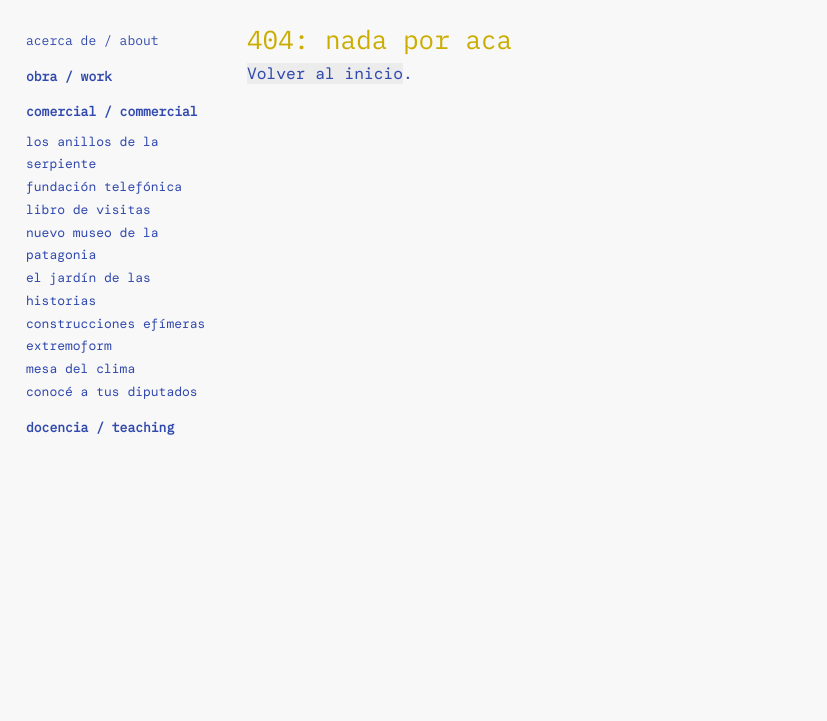
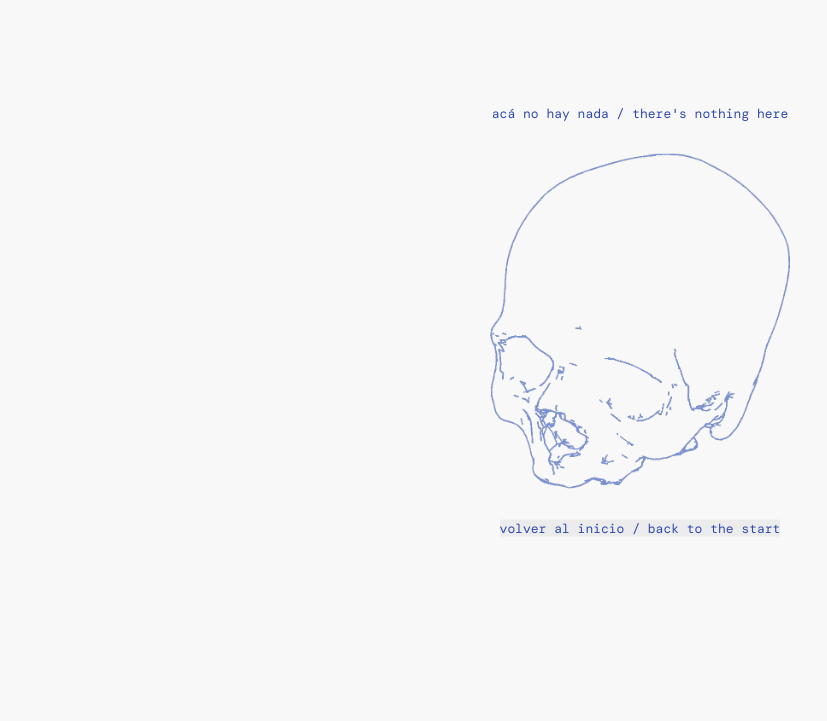
Before and after one commit to auzal/comercial-web, a plain HTML site: page 404.html in a window 1280 px wide. Shown: the part 79-800 px from the top of the page, without its empty margins (0-827 px from the left). Drawn offline with nearby package versions, Linux system fonts and the light colour scheme; a web font is replaced by a local one.

Commit message:
added 404 page

```diff
--- a/404.html
+++ b/404.html
@@ -41,205 +41,10 @@
 
   <body >
 
-    <div class="sidebar">
-  <div class="container sidebar-sticky">
-    <div class="sidebar-about">
-      <h2>
-
-          ariel uzal
-
-      </h2>
-      <p class="lead"></p>
-    </div>
-
-    <nav class="sidebar-nav">
-    <br>
-
-      <h4><a class="sidebar-nav-item" href="https://auzal.net/about.html">acerca de / about</a></h4>
-
-
-      <h4><a class="sidebar-nav-item" href="https://auzal.net"><b>obra / work</b></a></h4>
-
-
-      <h4><a class="sidebar-nav-item" href="index.html"><b>comercial / commercial</b></a></h4>
-
-
-
-
-
-
-
-
-
-
-
-
-
-
-
-
-
-
-
-
-
-
-              <a class="sidebar-nav-item" href="serpiente.html">los anillos de la serpiente</a>
-
-
-
-
-
-
-
-              <a class="sidebar-nav-item" href="fundacion_telefonica.html">fundación telefónica</a>
-
-
-
-
-
-
-
-              <a class="sidebar-nav-item" href="libro_de_visitas.html">libro de visitas</a>
-
-
-
-
-
-
-
-              <a class="sidebar-nav-item" href="museo_patagonia.html">nuevo museo de la patagonia</a>
-
-
-
-
-
-
-
-              <a class="sidebar-nav-item" href="el_jardin_de_las_historias.html">el jardín de las historias</a>
-
-
-
-
-
-
-
-              <a class="sidebar-nav-item" href="construcciones_efimeras.html">construcciones efímeras</a>
-
-
-
-
-
-
-
-              <a class="sidebar-nav-item" href="extremoform.html">extremoform</a>
-
-
-
-
-
-
-
-              <a class="sidebar-nav-item" href="mesa_del_clima.html">mesa del clima</a>
-
-
-
-
-
-
-
-              <a class="sidebar-nav-item" href="conoce_a_tus_diputados.html">conocé a tus diputados</a>
-
-
-
-
-
-
-              <h4><a class="sidebar-nav-item" href="https://teaching.auzal.net"><b>docencia / teaching</b></a></h4>
-
-  <!--
-
-
-
-
-
-
-
-
-
-            <a class="sidebar-nav-item" href="conoce_a_tus_diputados.html">conocé a tus diputados</a>
-
-
-
-
-
-            <a class="sidebar-nav-item" href="construcciones_efimeras.html">construcciones efímeras</a>
-
-
-
-
-
-            <a class="sidebar-nav-item" href="el_jardin_de_las_historias.html">el jardín de las historias</a>
-
-
-
-
-
-            <a class="sidebar-nav-item" href="extremoform.html">extremoform</a>
-
-
-
-
-
-            <a class="sidebar-nav-item" href="fundacion_telefonica.html">fundación telefónica</a>
-
-
-
-
-
-
-
-
-
-            <a class="sidebar-nav-item" href="libro_de_visitas.html">libro de visitas</a>
-
-
-
-
-
-            <a class="sidebar-nav-item" href="mesa_del_clima.html">mesa del clima</a>
-
-
-
-
-
-            <a class="sidebar-nav-item" href="museo_patagonia.html">nuevo museo de la patagonia</a>
-
-
-
-
-
-            <a class="sidebar-nav-item" href="serpiente.html">los anillos de la serpiente</a>
-
-
-
-
-       -->
-
-
-    </nav>
-
-
-  </div>
-</div>
-
-
-    <div class="content container">
-      <div class="page">
-  <h1 class="page-title">404: nada por aca</h1>
-  <p class="lead"><a href="index.html">Volver al inicio</a>.</p>
-</div>
-
+    <div class="error404">
+      acá no hay nada / there's nothing here
+      <img src="/public/images/404.png">
+      <a href="index.html">volver al inicio / back to the start</a>
     </div>
 
   </body>
--- a/feed.xml
+++ b/feed.xml
@@ -1 +1 @@
-<?xml version="1.0" encoding="utf-8"?><feed xmlns="http://www.w3.org/2005/Atom" ><generator uri="https://jekyllrb.com/" version="3.9.0">Jekyll</generator><link href="/feed.xml" rel="self" type="application/atom+xml" /><link href="/" rel="alternate" type="text/html" /><updated>2024-03-31T23:45:46-07:00</updated><id>/feed.xml</id><title type="html">ariel uzal</title><author><name>Ariel Uzal</name></author></feed>
+<?xml version="1.0" encoding="utf-8"?><feed xmlns="http://www.w3.org/2005/Atom" ><generator uri="https://jekyllrb.com/" version="3.9.0">Jekyll</generator><link href="http://localhost:4000/feed.xml" rel="self" type="application/atom+xml" /><link href="http://localhost:4000/" rel="alternate" type="text/html" /><updated>2024-04-01T17:54:47-07:00</updated><id>http://localhost:4000/feed.xml</id><title type="html">ariel uzal</title><author><name>Ariel Uzal</name></author></feed>
--- a/public/css/poole.css
+++ b/public/css/poole.css
@@ -429,3 +429,25 @@ a.pagination-item:hover {
     border-bottom-right-radius: 4px;
   }
 }
+
+.error404{
+  display: block;
+  text-align: center;
+  margin: 0;
+  position: absolute;
+  top: 50%;
+  left: 50%;
+  -ms-transform: translate(-50%, -50%);
+  transform: translate(-50%, -50%);
+
+ }
+
+ .error404 img{
+  display: block;
+  max-width: 300px;
+  margin-left: auto;
+  margin-right: auto;
+  margin-top: 30px;
+  margin-bottom: 30px;
+
+ }
```
Also changed, not shown: atom.xml (+4 -4 lines), public/images/404.png (added).
